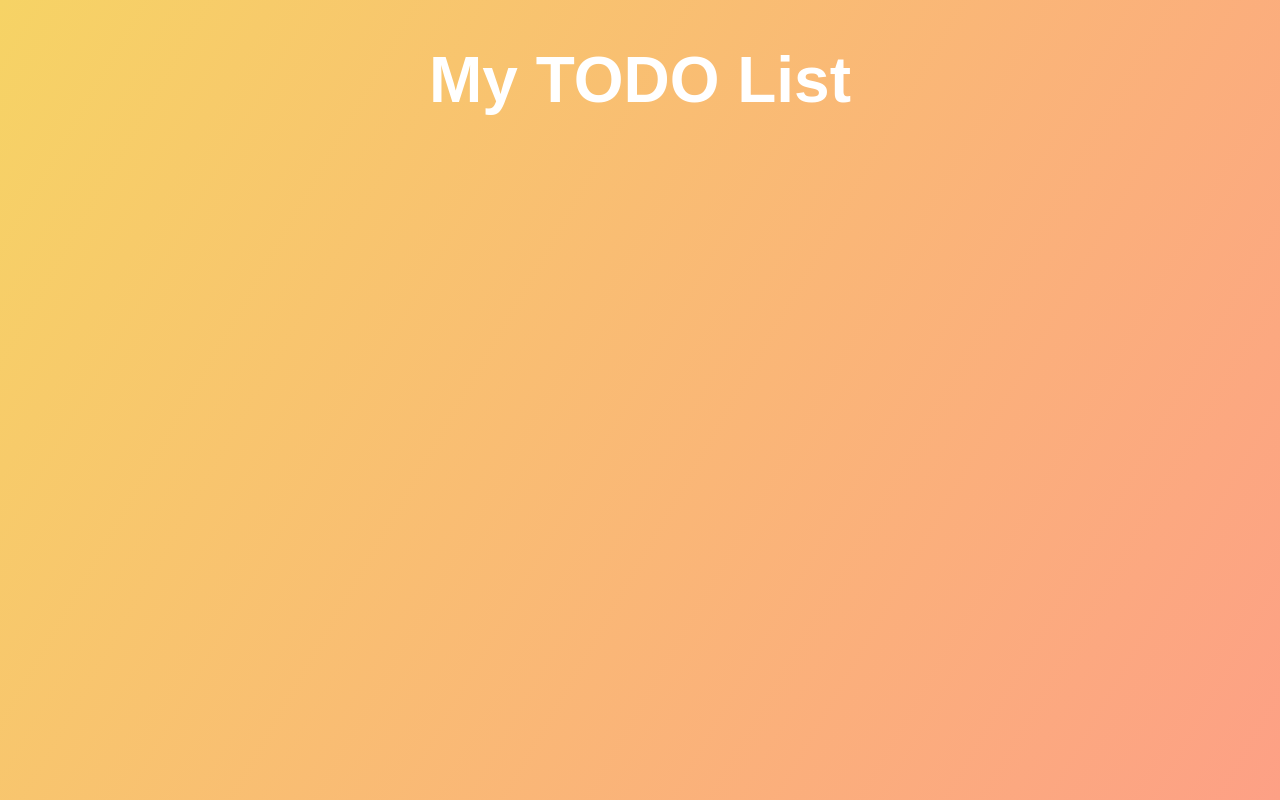
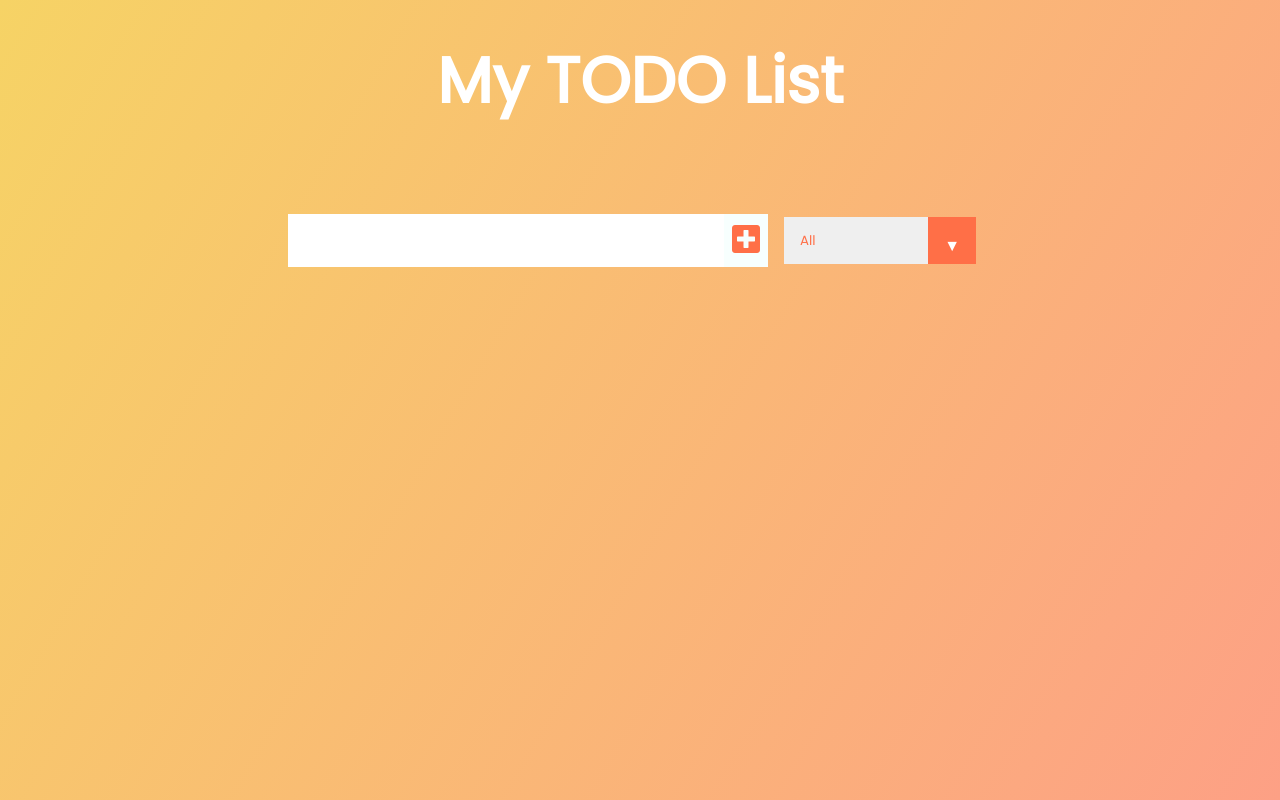
Before and after one commit to bgdmatei/react-todo, a React (Create React App) app: page / in a window 1280 px wide. Built offline with nearby package versions, Linux system fonts and the light colour scheme.

Commit message:
added the input form

```diff
--- a/public/index.html
+++ b/public/index.html
@@ -8,6 +8,16 @@
     <meta
       name="description"
       content="Web site created using create-react-app"
+    />
+    <link
+      href="https://fonts.googleapis.com/css?family=Poppins&display=swap"
+      rel="stylesheet"
+    />
+    <link
+      rel="stylesheet"
+      href="https://cdnjs.cloudflare.com/ajax/libs/font-awesome/5.12.1/css/all.min.css"
+      integrity="sha256-mmgLkCYLUQbXn0B1SRqzHar6dCnv9oZFPEC1g1cwlkk="
+      crossorigin="anonymous"
     />
     <link rel="apple-touch-icon" href="%PUBLIC_URL%/logo192.png" />
     <!--
--- a/src/App.js
+++ b/src/App.js
@@ -1,5 +1,7 @@
 import React from "react";
 import "./App.css";
+//Components
+import Form from "./components/Form";
 
 function App() {
   return (
@@ -7,6 +9,7 @@
       <header>
         <h1>My TODO List</h1>
       </header>
+      <Form />
     </div>
   );
 }
--- a/src/components/Form.js
+++ b/src/components/Form.js
@@ -0,0 +1,21 @@
+import React from "react";
+
+const Form = () => {
+  return (
+    <form>
+      <input type="text" className="todo-input" />
+      <button className="todo-button" type="submit">
+        <i className="fas fa-plus-square"></i>
+      </button>
+      <div className="select">
+        <select name="todos" className="filter-todo">
+          <option value="all">All</option>
+          <option value="completed">Completed</option>
+          <option value="uncompleted">Uncompleted</option>
+        </select>
+      </div>
+    </form>
+  );
+};
+
+export default Form;
```
